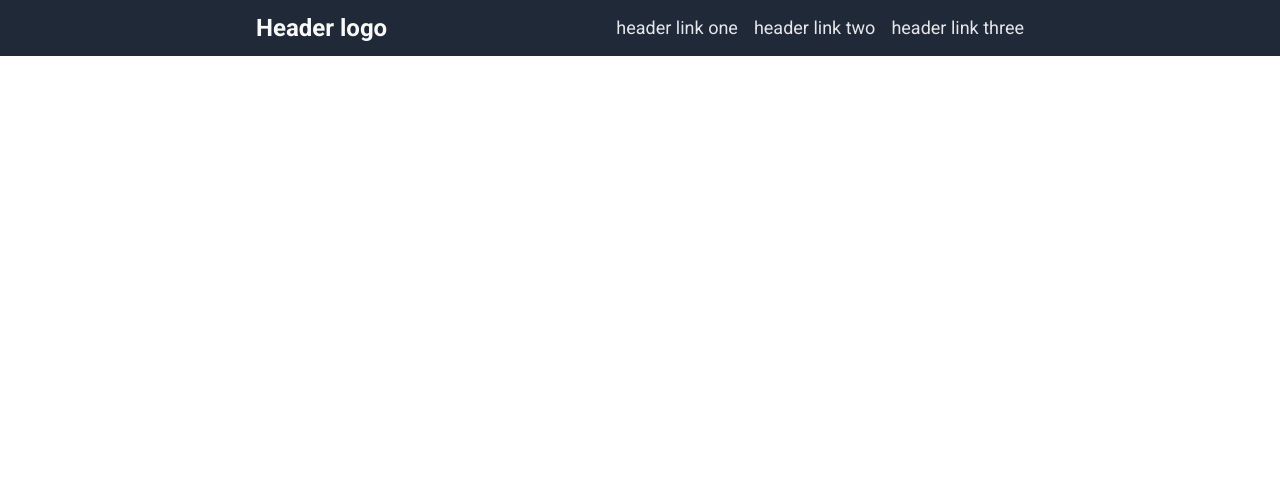
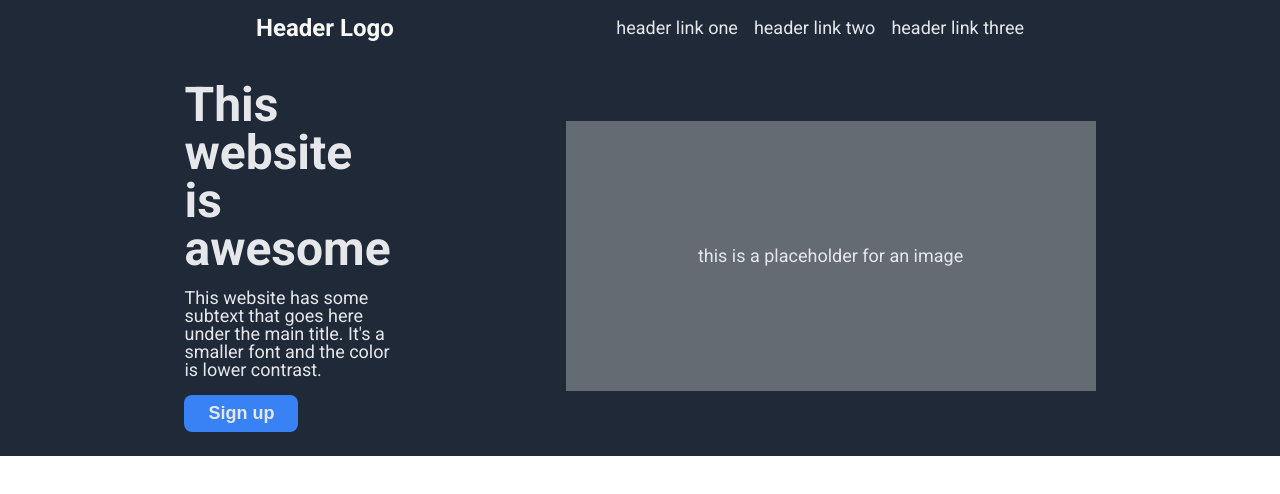
Before and after one commit to lo-tech-man/landing-page, a plain HTML site: page index.html in a window 1280 px wide. Drawn offline with Linux system fonts and the light colour scheme.

Commit message:
Complete hero section

```diff
--- a/index.html
+++ b/index.html
@@ -8,12 +8,24 @@
 
     <body>
         <div class="header">
-            <p class="logo">Header logo</p>
+            <p class="logo">Header Logo</p>
             <ul class="links">
                 <li><a href="#">header link one</a></li>
                 <li><a href="#">header link two</a></li>
                 <li><a href="#">header link three</a></li>
             </ul>
         </div>
+
+        <div class="container hero">
+            <div class="left">
+                <p class="main-text">This website is awesome</p>
+                <p>This website has some subtext that goes here under the main title. It's a smaller font and the color is lower contrast.</p>
+                <button>Sign up</button>
+            </div>
+
+            <div class="right">
+                <p>this is a placeholder for an image</p>
+            </div>
+        </div>
     </body>
 </html>
--- a/style.css
+++ b/style.css
@@ -75,6 +75,16 @@ a:active {
 	color: #e5e7eb;
 }
 
+button {
+	border: none;
+	border-radius: 8px;
+	background-color: #3882f6;
+	font-size: 18px;
+	font-weight: bold;
+	padding: 8px 24px;
+	color: #e5e7eb;
+}
+
 /* ----- HEADER ----- */
 
 .header {
@@ -98,3 +108,46 @@ a:active {
 	gap: 16px;
 }
 /* ----- HEADER END ----- */
+
+.container {
+	flex: 1 1 auto;
+	display: flex;
+	height: 400px;
+}
+
+/* ----- HERO SECTION ----- */
+
+.container.hero {
+	background-color: #1f2937;
+	justify-content: center;
+	align-items: center;
+	font-size: 18px;
+	color: #e5e7eb;
+}
+
+.hero .left {
+	margin-left: 20%;
+	display: flex;
+	flex-direction: column;
+	row-gap: 16px;
+	align-items: flex-start;
+}
+
+.main-text {
+	font-size: 48px;
+	font-weight: bold;
+}
+
+.hero .right {
+	flex: none;
+	margin-right: 20%;
+	background-color: rgb(100, 107, 115);
+	display: flex;
+	justify-content: center;
+	align-items: center;
+	width: 530px;
+	height: 270px;
+	margin-left: 175px;
+}
+
+/* ----- HERO SECTION END ----- */
```
